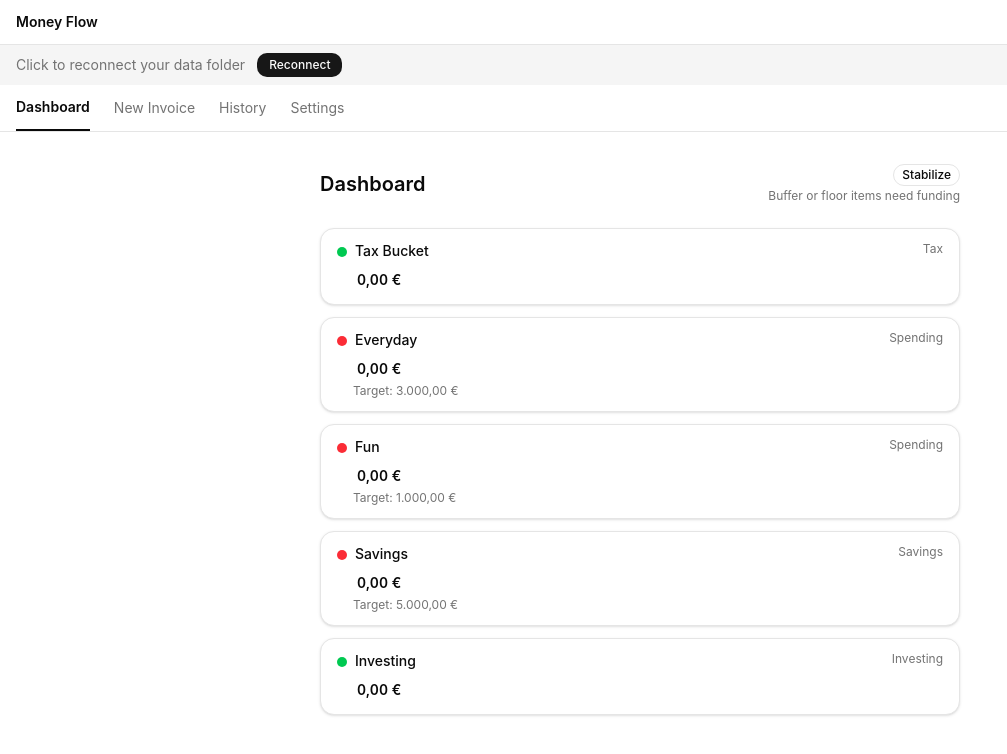
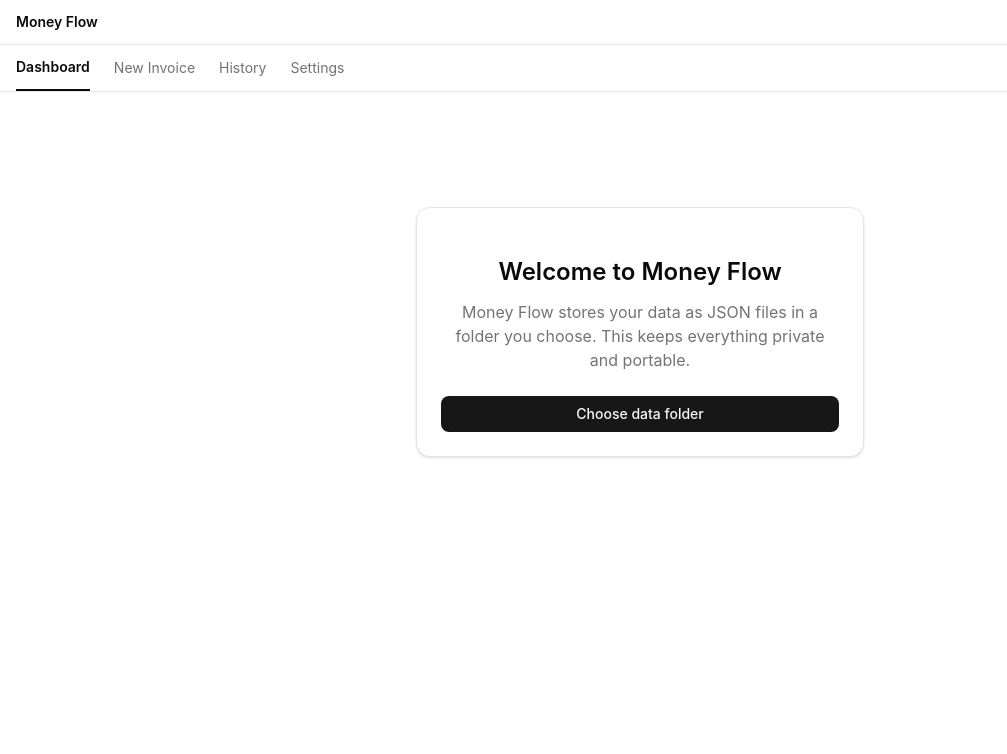
Before and after one commit to LindaPetrini/money-flow, a React (Vite) app: page / in a window 1280 px wide. Shown: the top 754 px of the page, without its empty margins (0-1007 px from the left). Built offline with nearby package versions, Linux system fonts and the light colour scheme.

Commit message:
fix(infra-04): decouple isFirstRun from accounts.length — use needsFsaPrompt alone, remove unused accountStore import

```diff
--- a/src/App.tsx
+++ b/src/App.tsx
@@ -1,6 +1,5 @@
 import { useState } from 'react';
 import { fsaDriver } from '@/lib/storage/storage';
-import { useAccountStore } from '@/stores/accountStore';
 import { useStorageError } from '@/lib/storage/StorageErrorContext';
 import Dashboard from '@/features/dashboard/Dashboard';
 import { InvoicePage } from '@/features/invoice/InvoicePage';
@@ -17,8 +16,7 @@ interface AppProps {
 export default function App({ needsFsaPrompt, storageMode }: AppProps) {
   const [activeTab, setActiveTab] = useState<'dashboard' | 'invoice' | 'history' | 'settings'>('dashboard');
   const { permissionLost } = useStorageError();
-  const accounts = useAccountStore(s => s.accounts);
-  const isFirstRun = needsFsaPrompt && accounts.length === 0;
+  const isFirstRun = needsFsaPrompt;
   const [idbNoticeDismissed, setIdbNoticeDismissed] = useState(
     () => localStorage.getItem('idb_notice_dismissed') === '1'
   );
```
